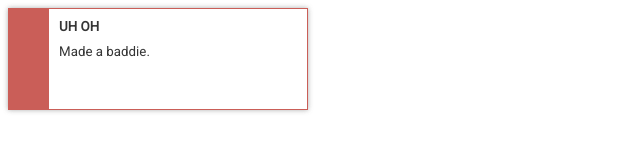
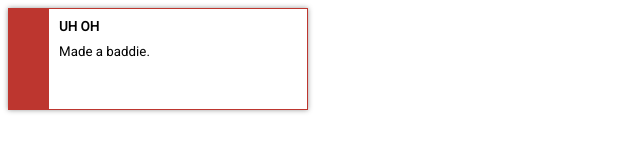
Before and after one commit to TimFerrell/toaster, a website: page demo.html in a window 1280 px wide. Shown: the whole page, without its empty margins (0-640 px from the left). Drawn offline with Linux system fonts and the light colour scheme.

Commit message:
Defaulting opacity to 1.

```diff
--- a/src/toaster.less
+++ b/src/toaster.less
@@ -27,7 +27,7 @@
 @red: #BD362F;
 @blue: rgb(16,114,186);
 @orange: #F89406;
-@default-container-opacity: .8;
+@default-container-opacity: 1;
 @default-background-color: @white;
 
 // Styles
```
Also changed, not shown: dist/toaster.css.
